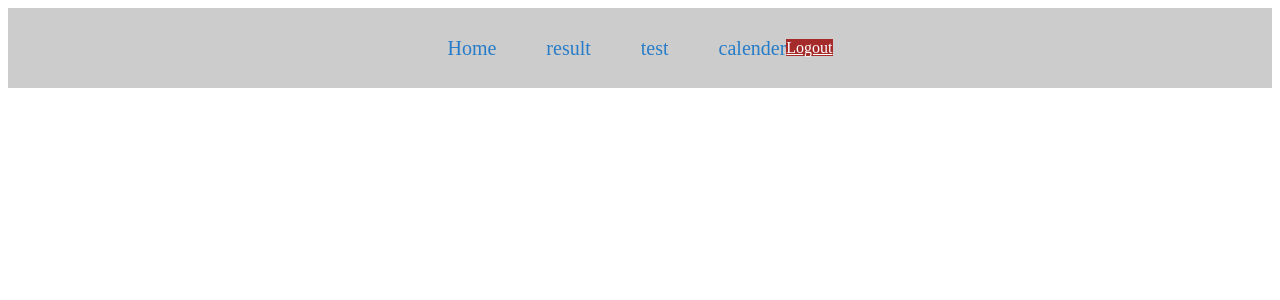
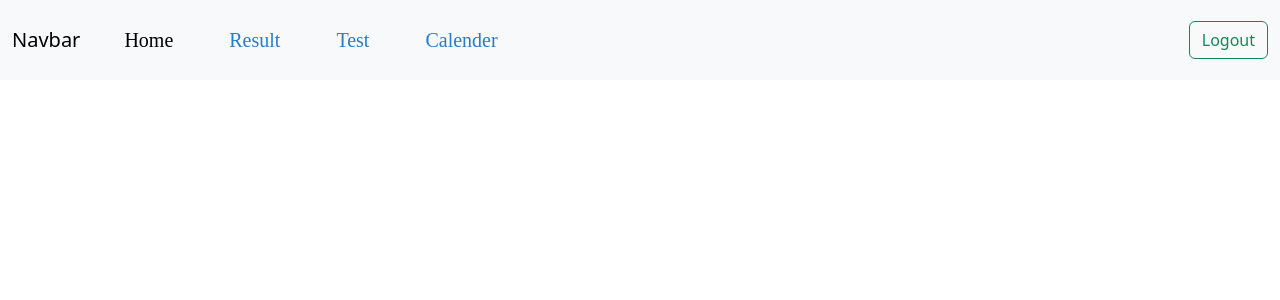
Before and after one commit to CodeClashers89/Student-Management, a Django app: template studentmanagement/templates/student/student_dashboard.html in a window 1280 px wide. Shown: the top 300 px of the page. Run offline with Django 5.2, Linux system fonts and the light colour scheme; the template is opened without the code that fills it, so the values that code supplies are empty.

Commit message:
edit student_dashboard temaplates

```diff
--- a/studentmanagement/templates/student/student_dashboard.html
+++ b/studentmanagement/templates/student/student_dashboard.html
@@ -4,6 +4,7 @@
 <head>
     <meta charset="UTF-8">
     <meta name="viewport" content="width=device-width, initial-scale=1.0">
+    <link href="https://cdn.jsdelivr.net/npm/bootstrap@5.3.8/dist/css/bootstrap.min.css" rel="stylesheet" integrity="sha384-sRIl4kxILFvY47J16cr9ZwB07vP4J8+LH7qKQnuqkuIAvNWLzeN8tE5YBujZqJLB" crossorigin="anonymous">
     <title>login page</title>
     <style>
         .navbar {
@@ -16,6 +17,7 @@
         }
 
 
+
         .nav-link {
             display: flex;
             gap: 50px;
@@ -26,24 +28,49 @@
             color: rgb(38, 124, 200);
 
         }
-
-
-
     </style>
 </head>
 
 <body>
 
-    <nav class="navbar">
+    <nav class="navbar navbar-expand-lg bg-body-tertiary">
+  <div class="container-fluid">
+    <a class="navbar-brand" " href="#">Navbar</a>
+    <button class="navbar-toggler" type="button" data-bs-toggle="collapse" data-bs-target="#navbarSupportedContent" aria-controls="navbarSupportedContent" aria-expanded="false" aria-label="Toggle navigation">
+      <span class="navbar-toggler-icon"></span>
+    </button>
+    <div class="collapse navbar-collapse" id="navbarSupportedContent">
+      <ul class="navbar-nav me-auto mb-2 mb-lg-0">
+        <li class="nav-item" style="padding: 20px;">
+          <a class="nav-link active" aria-current="page" href="#">Home</a>
+        </li>
+        <li class="nav-item" style="padding: 20px;">
+          <a class="nav-link" href="#">Result</a>
+        </li>
+         <li class="nav-item" style="padding: 20px;">
+          <a class="nav-link" href="#">Test</a>
+        </li>
+         <li class="nav-item" style="padding: 20px;">
+          <a class="nav-link" href="#">Calender</a>
+        </li>
 
-        <div class="nav-link">
-            <a herf="#home">Home</a>
-            <a herf="#home">result</a>
-            <a herf="#home">test</a>
-            <a herf="#home">calender</a>
-        </div>
 
-        <div><a href="#" style="background-color: brown; color: white;justify-content: left; ">Logout</a></div>
+      </ul>
+      <form class="d-flex" role="search">
+
+        <button class="btn btn-outline-success" type="submit">Logout</button>
+      </form>
+    </div>
+  </div>
+</nav>
+
+
+
+
+
+         </div>
+    </div>
+
 
 </body>
 
```
